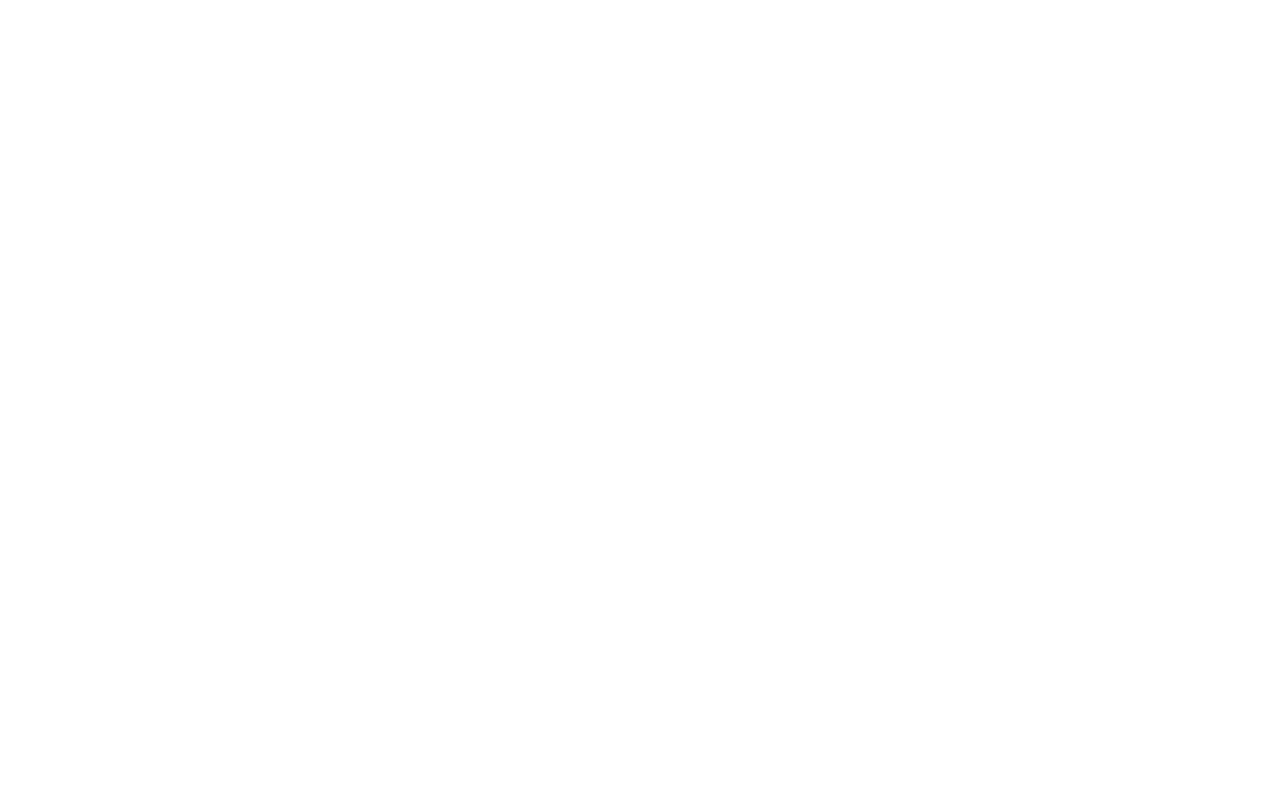
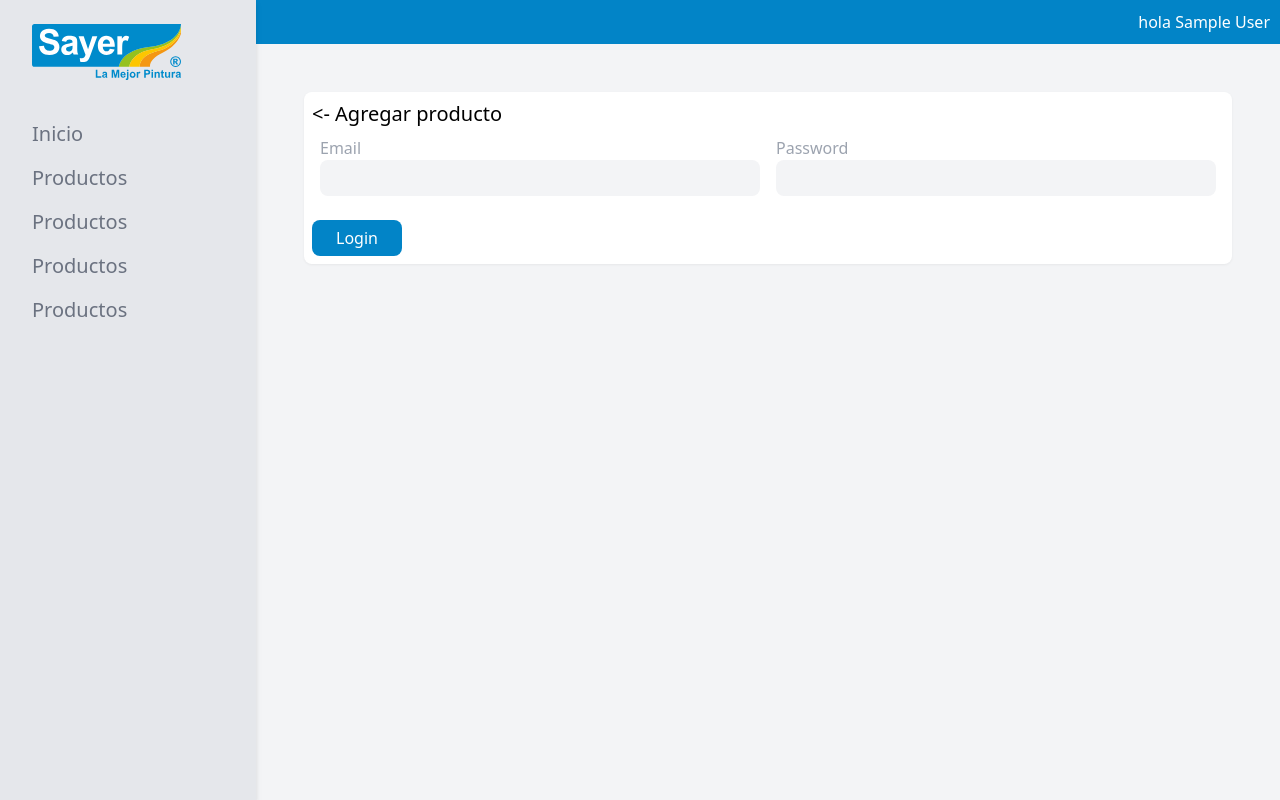
Before and after one commit to gilomx/ventas-inventario-sayer-front, a React (Create React App) app: page /productos/agregar in a window 1280 px wide. Before the commit this address had no page. Built offline with nearby package versions, Linux system fonts and the light colour scheme; sample sign-in values are in the browser's storage.

Commit message:
Inicializando componente AgregarProducto

```diff
--- a/src/App.js
+++ b/src/App.js
@@ -7,6 +7,7 @@
 import { Home } from './pages/Home';
 import { Login } from './pages/Login';
 import { Productos } from './pages/Productos';
+import { AgregarProducto } from './pages/AgregarProducto';
 
 function App() {
 
@@ -23,6 +24,9 @@
           } />
           <Route path ="/productos" element={
               <Productos />
+          }/>
+          <Route path ="/productos/agregar" element={
+            <AgregarProducto />
           } />
         </Route>
         <Route path = "/login" element = {<Login/>} />
--- /dev/null
+++ b/src/pages/AgregarProducto.js
@@ -0,0 +1,28 @@
+export const AgregarProducto = () => {
+    return (
+      <>
+          <div className='box-content p-2 m-12 rounded-lg bg-white drop-shadow-sm'>
+            <h1 className="text-xl">{"<-"} Agregar producto</h1>
+                <form>
+                    <div className="flex flex-auto">
+                        <div className="flex-1 p-2">
+                            <label htmlFor="email" className='text-gray-400'>Email</label>
+                            <input type="email" name="email" id="email"
+                            className='block min-w-full bg-gray-100 rounded-lg mb-4 p-1.5 focus:outline-none focus:ring-1 focus:ring-gray-200'
+
+                            />
+                        </div>
+                        <div className="flex-1 p-2">
+                            <label htmlFor="password" className='text-gray-400'>Password</label>
+                            <input type="password" name="password" id="password"
+                            className='block min-w-full bg-gray-100 rounded-lg mb-4 p-1.5 focus:outline-none focus:ring-1 focus:ring-gray-200'
+
+                            />
+                        </div>
+                    </div>
+                    <button className='bg-sky-600 text-white px-6 py-1.5 rounded-lg hover:bg-sky-500'>Login</button>
+                </form>
+          </div>
+      </>
+      )
+  }
--- a/src/pages/Productos.js
+++ b/src/pages/Productos.js
@@ -1,5 +1,7 @@
 import {useState, useEffect} from 'react'
+import {useNavigate} from 'react-router-dom'
 import axios from 'axios'
+
 
 export const Productos = () => {
     // Ejemplo de producto
@@ -18,6 +20,8 @@
 
     const [products, setProducts] = useState([])
     const [loading, setLoading] = useState(true);
+
+    const navigate = useNavigate()
 
     useEffect(()=>{
         const products = getProducts()
@@ -40,6 +44,11 @@
         console.log(products)
     }
 
+    const handleButton = (e) => {
+        e.preventDefault()
+        navigate("agregar")
+    }
+
 
     // const TableItems = (products) => {
     //     products.map((product,key) => (
@@ -57,13 +66,15 @@
       <>
           <div className='flex flex-nowrap justify-between p-12'>
             <form>
-              <input type="text" name="email" id="email"
+              <input type="text" name="buscar" id="buscar"
                     className='block w-96 bg-white rounded-lg
                       p-1.5 focus:outline-none focus:ring-1 focus:ring-blue-400'
                     placeholder='Buscar'
               />
             </form>
-            <button className='bg-sky-600 text-white px-6 p-1.5 rounded-lg hover:bg-sky-500'>Agregar nuevo</button>
+            <button
+                onClick={handleButton}
+                className='bg-sky-600 text-white px-6 p-1.5 rounded-lg hover:bg-sky-500'>Agregar nuevo</button>
           </div>
           <div className='box-content p-2 mx-12 rounded-lg bg-white drop-shadow-sm'>
             {loading === true &&
@@ -85,11 +96,11 @@
                 <tbody>
                     {products.map((product,key) => (
                         <tr className='text-left text-base text-gray-500' key={key}>
-                            <td className='pb-2'>{product.productCode}</td>
-                            <td className='pb-2'>{product.name}</td>
-                            <td className='pb-2'>{product.category.name}</td>
-                            <td className='pb-2'>{product.purchasePrice}</td>
-                            <td className='pb-2'>{product.salePrice}</td>
+                            <td className='pb-3 font-normal'>{product.productCode}</td>
+                            <td className='pb-3 font-normal'>{product.name}</td>
+                            <td className='pb-3 font-normal'>{product.category.name}</td>
+                            <td className='pb-3 font-normal'>{product.purchasePrice}</td>
+                            <td className='pb-3 font-normal'>{product.salePrice}</td>
                         </tr>
                     ))}
                 </tbody>
```
